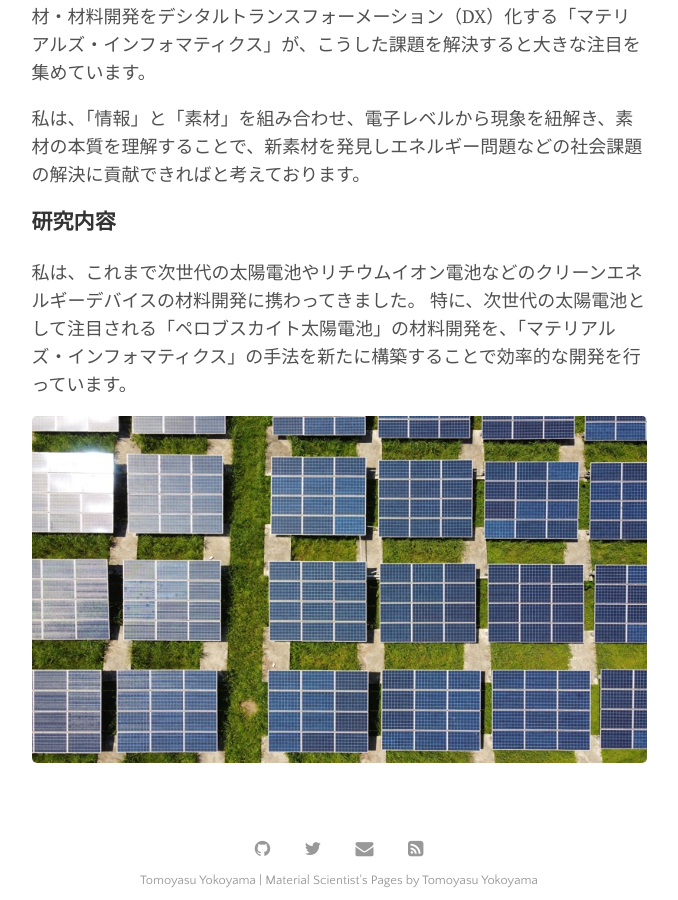
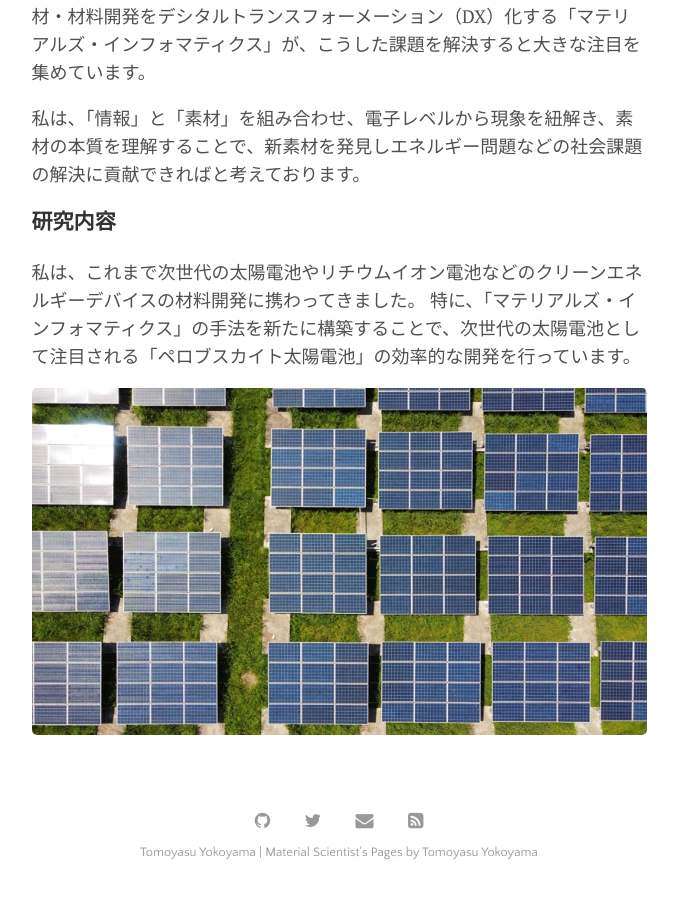
Before and after one commit to yokoyamatomoyasu/yokoyamatomoyasu.github.io, a Jekyll site: the page built from menu/research.md, in a window 1280 px wide and 900 px high, scrolled down 1537 px. Shown: the whole window, without its empty margins (301-979 px from the left). Built offline with Jekyll 4.4.1, drawn with Linux system fonts in a browser that asks for light colours.

Commit message:
GitHub pages site with Jekyll

```diff
--- a/menu/research.md
+++ b/menu/research.md
@@ -35,6 +35,6 @@ permalink: /research
 ### 研究内容
 
 私は、これまで次世代の太陽電池やリチウムイオン電池などのクリーンエネルギーデバイスの材料開発に携わってきました。
-特に、次世代の太陽電池として注目される「ペロブスカイト太陽電池」の材料開発を、「マテリアルズ・インフォマティクス」の手法を新たに構築することで効率的な開発を行っています。
+特に、「マテリアルズ・インフォマティクス」の手法を新たに構築することで、次世代の太陽電池として注目される「ペロブスカイト太陽電池」の効率的な開発を行っています。
 
 ![エビフライトライアングル](../assets/img/solar_cell.jpg)
```
Also changed, not shown: 1 other file.
